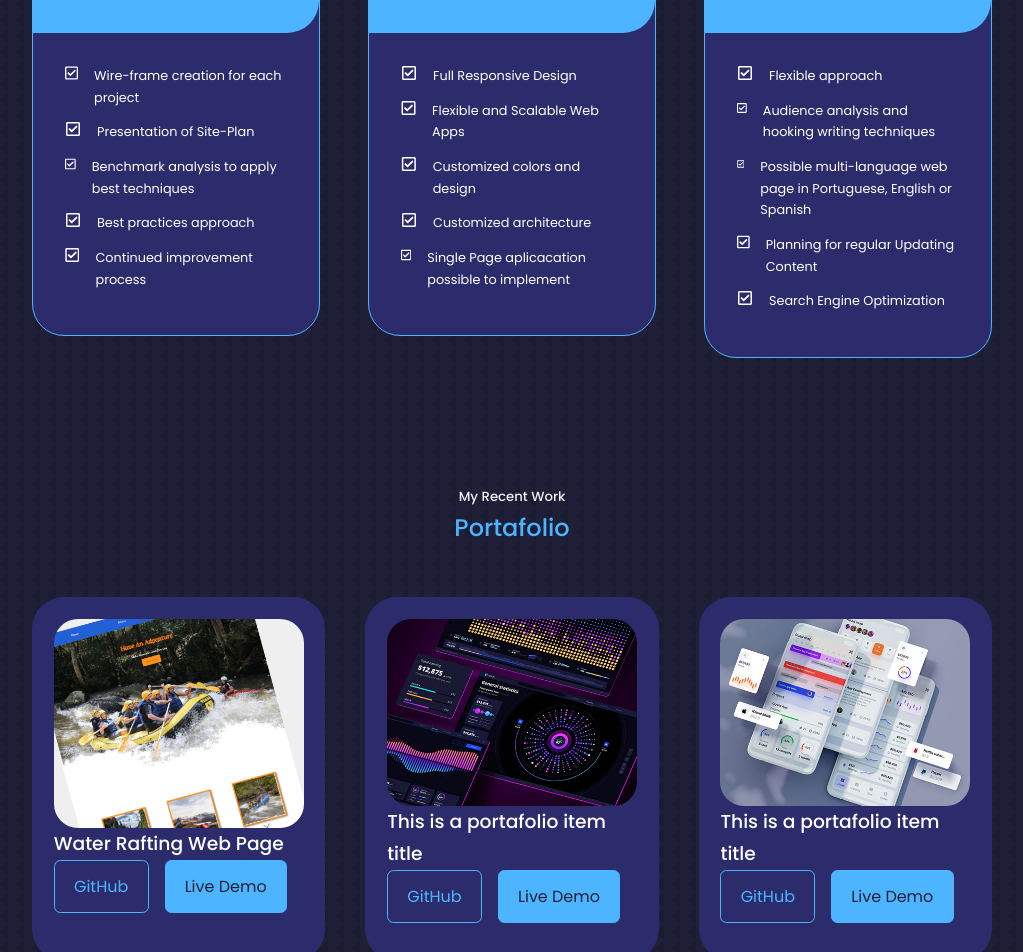
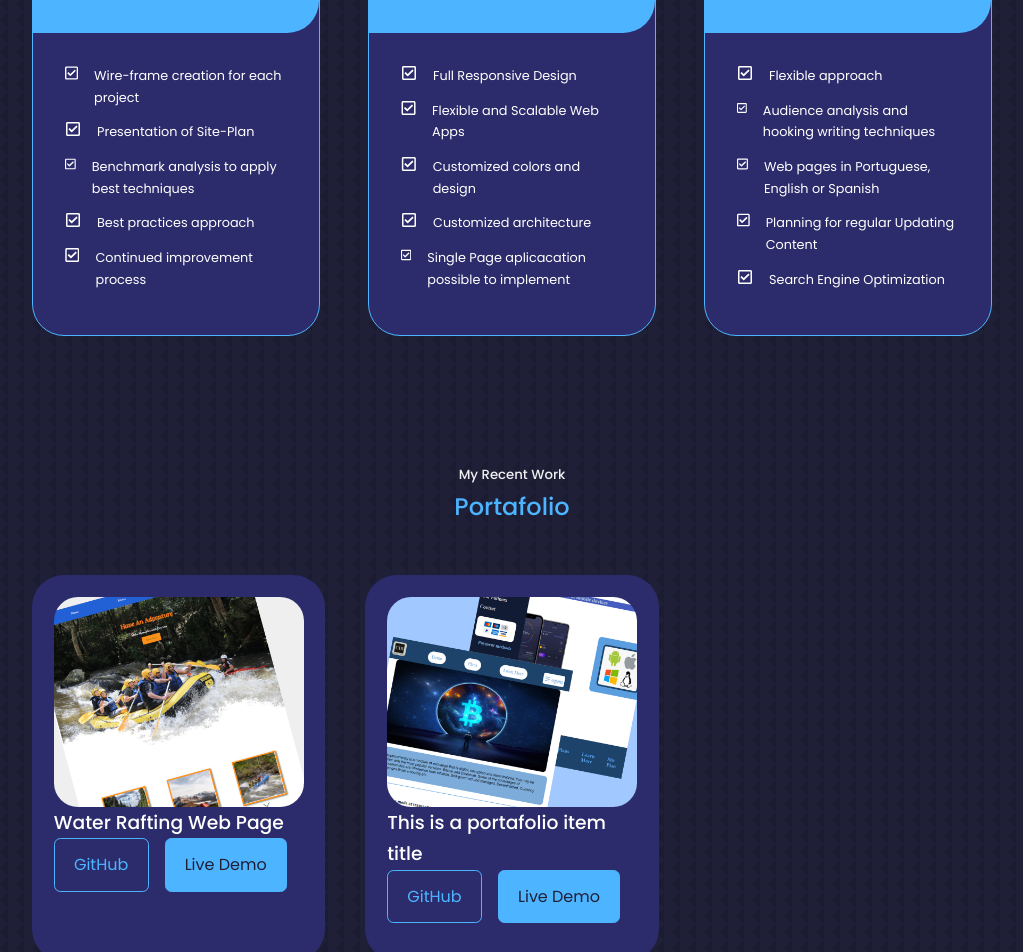
Before and after one commit to JosueBCe/web_portfolio, a React (Create React App) app: page / in a window 1280 px wide. Shown: the part 2452-3404 px from the top of the page, without its empty margins (128-1151 px from the left). Built offline with nearby package versions, Linux system fonts and the light colour scheme.

Commit message:
updating portfolio , service and testimonials

```diff
--- a/public/index.html
+++ b/public/index.html
@@ -4,7 +4,7 @@
     <meta charset="UTF-8">
     <meta http-equiv="X-UA-Compatible" content="IE=edge">
     <meta name="viewport" content="width=device-width, initial-scale=1.0">
-    <title>WEB DEVELOPER PORTAFOLIO</title>
+    <title>Web Developer Portfolio</title>
 </head>
 <body>
     <div id="root"></div>
--- a/src/App.jsx
+++ b/src/App.jsx
@@ -19,7 +19,7 @@ const App = () => {
       <Experience/>
       <Service/>
       <Portafolio/>
-      <Testimonials/>
+      {/* <Testimonials/> */}
       <Contact/>
       <Footer/>
     </>
--- a/src/components/header/HeaderSocials.jsx
+++ b/src/components/header/HeaderSocials.jsx
@@ -6,8 +6,8 @@ import {FaFacebookSquare} from "react-icons/fa"
 const HeaderSocials = () => {
   return (
     <div className='header_socials'>
-        <a href="https://linkedin.com" target="__blank"><BsLinkedin/></a>
-        <a href="https://github.com" target="__blank"><FaGithub/></a>
+        <a href="https://www.linkedin.com/in/josuebcenturion/" target="__blank"><BsLinkedin/></a>
+        <a href="https://github.com/JosueBCe" target="__blank"><FaGithub/></a>
         <a href="https://www.facebook.com/josue.centurion1" target="__blank"><FaFacebookSquare/></a>
     </div> )
 }
--- a/src/components/header/header.css
+++ b/src/components/header/header.css
@@ -46,7 +46,7 @@ header {
 .me {
     background:linear-gradient(var(--color-primary), transparent);
     width: 18rem;
-    height: 35rem;
+    height: 30rem;
     position: absolute;
     left: calc(50% - 9rem);
     margin-top: 1rem;
--- a/src/components/portafolio/Portafolio.jsx
+++ b/src/components/portafolio/Portafolio.jsx
@@ -1,7 +1,7 @@
 import React from 'react'
 import "./portafolio.css"
 import IMG1 from "../../assets/portfolio1.png"
-import IMG2 from "../../assets/portfolio2.jpg"
+import IMG2 from "../../assets/portfolio2.png"
 import IMG3 from "../../assets/portfolio3.jpg"
 import IMG4 from "../../assets/portfolio4.jpg"
 import IMG5 from "../../assets/portfolio5.png"
@@ -27,8 +27,8 @@ const Portafolio = () => {
         </div>
         <h3>Water Rafting Web Page</h3>
           <div className="portafolio__item-cta">
-            <a href="https://github.com" className='btn'>GitHub</a>
-            <a href="https://github.com" className='btn btn-primary' target="_blank">Live Demo</a>
+            <a href="https://github.com/JosueBCe/wdd-130-/tree/main/wwr" className='btn' target={"_blank"}>GitHub</a>
+            <a href="https://josuebce.github.io/wdd-130-/wwr/index.html" className='btn btn-primary' target={"_blank"}>Live Demo</a>
           </div>
       </article>
       <article className='portafolio__items'>
@@ -37,11 +37,11 @@ const Portafolio = () => {
         </div>
         <h3>This is a portafolio item title</h3>
         <div className="portafolio__item-cta">
-          <a href="https://github.com" className='btn'>GitHub</a>
-          <a href="https://github.com" className='btn btn-primary' target="_blank">Live Demo</a>
+          <a href="https://github.com/JosueBCe/wdd-130-/tree/main/crypto" className='btn' target={"_blank"}>GitHub</a>
+          <a href="https://josuebce.github.io/wdd-130-/crypto/index.html" className='btn btn-primary' target={"_blank"}>Live Demo</a>
           </div>
       </article>
-      <article className='portafolio__items'>
+      {/* <article className='portafolio__items'>
         <div className="portafolio__item-image">
           <img src={IMG3} alt="portafolio3" />
         </div>
@@ -80,7 +80,7 @@ const Portafolio = () => {
           <a href="https://github.com" className='btn'>GitHub</a>
           <a href="https://github.com" className='btn btn-primary' target="_blank">Live Demo</a>
         </div>
-      </article>
+      </article> */}
     </div>
 
   </section>
--- a/src/components/service/Service.jsx
+++ b/src/components/service/Service.jsx
@@ -89,7 +89,7 @@ const Services = () => {
             </li>
             <li>
               <FaRegCheckSquare />
-              <p>Possible multi-language web page in Portuguese, English or Spanish
+              <p>Web pages in Portuguese, English or Spanish
               </p>
             </li>
             <li>
```
Also changed, not shown: src/assets/portfolio2.jpg (deleted), src/assets/portfolio2.png (added).
